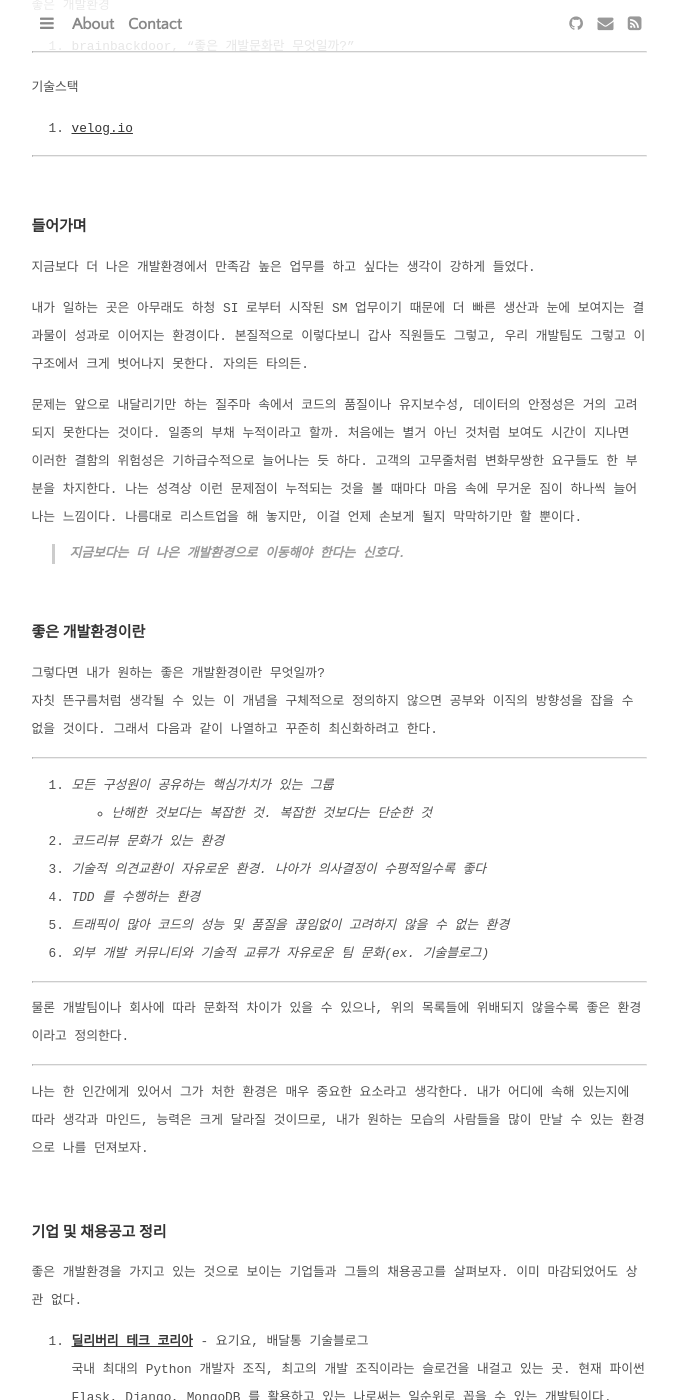
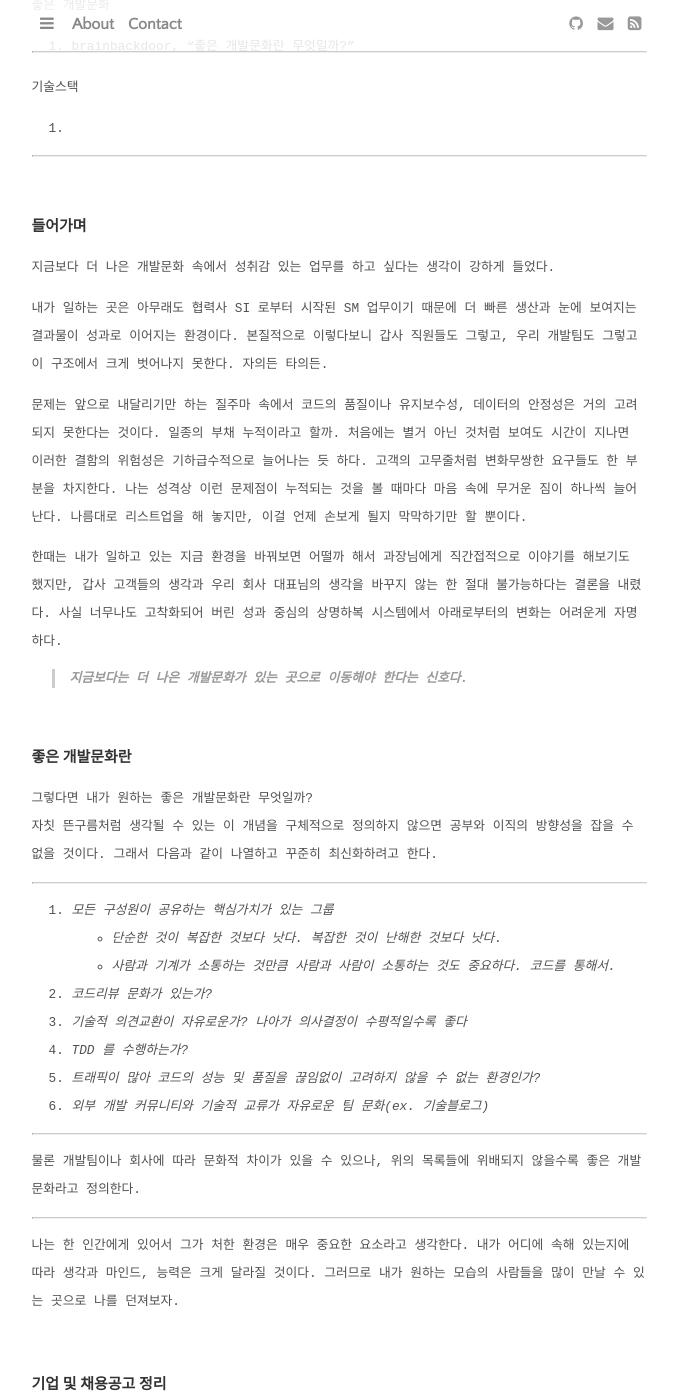
Before and after one commit to daesungRa/namu, a Jekyll site: the page built from _posts/daily/2020-08-21-my-plan.markdown, in a window 1280 px wide and 1400 px high, scrolled down 945 px. Shown: the whole window, without its empty margins (301-979 px from the left). Built offline with Jekyll 4.4.1, drawn with Linux system fonts in a browser that asks for light colours; some web fonts are replaced; some of the changed text lies outside the part shown.

Commit message:
post: Modify my-plan

```diff
--- a/_posts/daily/2020-08-21-my-plan.markdown
+++ b/_posts/daily/2020-08-21-my-plan.markdown
@@ -1,8 +1,8 @@
 ---
-title:  "더 나은 개발환경을 위한 플랜"
+title:  "더 나은 개발문화를 찾아서"
 date:   2020-08-21 19:51:36 +0900
 created: 2020-08-21 19:51:36 +0900
-updated: 2020-08-21 20:58:26 +0900
+updated: 2020-08-22 18:58:26 +0900
 author: namu
 categories: daily
 permalink: "/daily/:year/:month/:day/:title"
@@ -18,103 +18,123 @@
 [목차]
 
 1. [들어가며](#들어가며)
-2. [좋은 개발환경이란](#좋은-개발환경이란)
+2. [좋은 개발문화란](#좋은-문화란)
 3. [기업 및 채용공고 정리](#기업-및-채용공고-정리)
 4. [기술스택 정리](#기술스택-정리)
 5. [공부계획](#공부계획)
 
 [참조]
 
-좋은 개발환경
+좋은 개발문화
 1. [brainbackdoor, "좋은 개발문화란 무엇일까?"](https://brainbackdoor.tistory.com/116)
 
 기술스택
-2. [velog.io](https://velog.io/@doondoony/pipenv-101)
+1. []()
 
 ---
 
 <br>
 ### 들어가며
 
-지금보다 더 나은 개발환경에서 만족감 높은 업무를 하고 싶다는 생각이 강하게 들었다.
+지금보다 더 나은 개발문화 속에서 성취감 있는 업무를 하고 싶다는 생각이 강하게 들었다.
 
-내가 일하는 곳은 아무래도 하청 SI 로부터 시작된 SM 업무이기 때문에 더 빠른 생산과 눈에 보여지는 결과물이 성과로 이어지는 환경이다.
+내가 일하는 곳은 아무래도 협력사 SI 로부터 시작된 SM 업무이기 때문에 더 빠른 생산과 눈에 보여지는 결과물이 성과로 이어지는 환경이다.
 본질적으로 이렇다보니 갑사 직원들도 그렇고, 우리 개발팀도 그렇고 이 구조에서 크게 벗어나지 못한다. 자의든 타의든.
 
 문제는 앞으로 내달리기만 하는 질주마 속에서 코드의 품질이나 유지보수성, 데이터의 안정성은 거의 고려되지 못한다는 것이다.
 일종의 부채 누적이라고 할까. 처음에는 별거 아닌 것처럼 보여도 시간이 지나면 이러한 결함의 위험성은 기하급수적으로 늘어나는 듯 하다.
 고객의 고무줄처럼 변화무쌍한 요구들도 한 부분을 차지한다.
-나는 성격상 이런 문제점이 누적되는 것을 볼 때마다 마음 속에 무거운 짐이 하나씩 늘어나는 느낌이다.
+나는 성격상 이런 문제점이 누적되는 것을 볼 때마다 마음 속에 무거운 짐이 하나씩 늘어난다.
 나름대로 리스트업을 해 놓지만, 이걸 언제 손보게 될지 막막하기만 할 뿐이다.
 
-> **_지금보다는 더 나은 개발환경으로 이동해야 한다는 신호다._**
+한때는 내가 일하고 있는 지금 환경을 바꿔보면 어떨까 해서 과장님에게 직간접적으로 이야기를 해보기도 했지만,
+갑사 고객들의 생각과 우리 회사 대표님의 생각을 바꾸지 않는 한 절대 불가능하다는 결론을 내렸다.
+사실 너무나도 고착화되어 버린 성과 중심의 상명하복 시스템에서 아래로부터의 변화는 어려운게 자명하다.
+
+> **_지금보다는 더 나은 개발문화가 있는 곳으로 이동해야 한다는 신호다._**
 
 <br>
-### 좋은 개발환경이란
+### 좋은 개발문화란
 
-그렇다면 내가 원하는 좋은 개발환경이란 무엇일까?<br>
+그렇다면 내가 원하는 좋은 개발문화란 무엇일까?<br>
 자칫 뜬구름처럼 생각될 수 있는 이 개념을 구체적으로 정의하지 않으면 공부와 이직의 방향성을 잡을 수 없을 것이다.
 그래서 다음과 같이 나열하고 꾸준히 최신화하려고 한다.
 
 ---
 
 1. _모든 구성원이 공유하는 핵심가치가 있는 그룹_
-    - _난해한 것보다는 복잡한 것. 복잡한 것보다는 단순한 것_
-2. _코드리뷰 문화가 있는 환경_
-3. _기술적 의견교환이 자유로운 환경. 나아가 의사결정이 수평적일수록 좋다_
-4. _TDD 를 수행하는 환경_
-5. _트래픽이 많아 코드의 성능 및 품질을 끊임없이 고려하지 않을 수 없는 환경_
+    - _단순한 것이 복잡한 것보다 낫다. 복잡한 것이 난해한 것보다 낫다._
+    - _사람과 기계가 소통하는 것만큼 사람과 사람이 소통하는 것도 중요하다. 코드를 통해서._
+2. _코드리뷰 문화가 있는가?_
+3. _기술적 의견교환이 자유로운가? 나아가 의사결정이 수평적일수록 좋다_
+4. _TDD 를 수행하는가?_
+5. _트래픽이 많아 코드의 성능 및 품질을 끊임없이 고려하지 않을 수 없는 환경인가?_
 6. _외부 개발 커뮤니티와 기술적 교류가 자유로운 팀 문화(ex. 기술블로그)_
 
 ---
 
-물론 개발팀이나 회사에 따라 문화적 차이가 있을 수 있으나, 위의 목록들에 위배되지 않을수록 좋은 환경이라고 정의한다.
+물론 개발팀이나 회사에 따라 문화적 차이가 있을 수 있으나, 위의 목록들에 위배되지 않을수록 좋은 개발문화라고 정의한다.
 
 ---
 
 나는 한 인간에게 있어서 그가 처한 환경은 매우 중요한 요소라고 생각한다.
-내가 어디에 속해 있는지에 따라 생각과 마인드, 능력은 크게 달라질 것이므로,
-내가 원하는 모습의 사람들을 많이 만날 수 있는 환경으로 나를 던져보자.
+내가 어디에 속해 있는지에 따라 생각과 마인드, 능력은 크게 달라질 것이다.
+그러므로 내가 원하는 모습의 사람들을 많이 만날 수 있는 곳으로 나를 던져보자.
 
 <br>
 ### 기업 및 채용공고 정리
 
-좋은 개발환경을 가지고 있는 것으로 보이는 기업들과 그들의 채용공고를 살펴보자. 이미 마감되었어도 상관 없다.
+좋은 개발문화를 가지고 있는 것으로 보이는 기업들과 그들의 채용공고를 살펴보자. 이미 마감되었어도 상관 없다.
 
 1. [**딜리버리 테크 코리아**](https://medium.com/deliverytechkorea) - 요기요, 배달통 기술블로그
     <br>국내 최대의 Python 개발자 조직, 최고의 개발 조직이라는 슬로건을 내걸고 있는 곳.
     현재 파이썬 Flask, Django, MongoDB 를 활용하고 있는 나로써는 일순위로 꼽을 수 있는 개발팀이다.
-    - [언어는 그 언어스럽게 작성되어야 한다. 파이썬스럽다는 것](#https://medium.com/deliverytechkorea/from-java-to-python-eb3a877e53a3)
-    - [Backend Developer 채용공고(2020.05.29 마감)](#https://www.jobplanet.co.kr/companies/88549/job_postings/1152156/backend-developer/%EC%9A%94%EA%B8%B0%EC%9A%94?_rs=desktop_profile_job_postings)
+    - [언어는 그 언어스럽게 작성되어야 한다. 파이썬스럽다는 것](https://medium.com/deliverytechkorea/from-java-to-python-eb3a877e53a3)
+    - [Backend Developer 채용공고(2020.05.29 마감)](https://www.jobplanet.co.kr/companies/88549/job_postings/1152156/backend-developer/%EC%9A%94%EA%B8%B0%EC%9A%94?_rs=desktop_profile_job_postings)
 2. [**숨고의 '엔진' Tech 팀을 소개합니다**](https://brunch.co.kr/@soomgo/1198)
     <br>숨고 테크 팀도 마찬가지로 Python 백엔드 시스템이 중심인 조직이다. AWS 인프라를 활용, Django 와 Flask API 서버를 운영중이다.
-    숨고만의 핵심가치가 있고 오픈 기술블로그를 운영하고 있다는 점에서 좋은 개발환경을 가지고 있지 않을까 추측 가능하다.
+    숨고만의 핵심가치가 있고 오픈 기술블로그를 운영하고 있다는 점에서 좋은 개발문화를 가지고 있지 않을까 추측 가능하다.
     - [숨고 테크팀 오픈 프로젝트](https://github.com/SoomgoTech)
     - [백엔드 Engineer (Python)](https://www.jobplanet.co.kr/companies/323579/job_postings/1165608/%EC%9E%A1%ED%94%8C%EB%9E%98%EB%8B%9B-%EB%A7%A4%EC%B9%AD-%EB%B0%B1%EC%97%94%EB%93%9C-engineer-python/%EB%B8%8C%EB%A0%88%EC%9D%B4%EB%B8%8C%EB%AA%A8%EB%B0%94%EC%9D%BC?_rs=desktop_profile_job_postings)
 
 <br>
 ### 기술스택 정리
 
+위 채용공들에서 공통적으로 요구하는 기술스택을 정리해 보자.
+
 > updated in 20.08.21
 
-현재 내 기술스택과 수준은 다음과 같다
-
 ---
+[AS-IS]
 
 - Python
-    - 파이써닉한 코딩이 가능한가? >
+    - 파이썬스러운 코딩이 가능한가? > comprehension, context manager, decorator
+    - 파이썬스러운 모듈화가 가능한가? >
 - Python Framework
     - (Flask)
     - (Django)
+- NoSQL
+    - (MongoDB) 기본 CRUD 쿼리, 조건 쿼리, aggregation, 쿼리 성능 최적화
+- RDBMS
+    - (Oracle)
+    - (MySql)
+- JavaScript
+    - (Vanilla)
+    - (jQuery)
+    - (TypeScript)
 
 ---
-
-앞으로 해야할 기술스택은 다음과 같다
-
----
+[TO-BE]
 
 - 파이썬으로 TDD 개발에 익숙해지기
 - 웹 백엔드에 주로 활용되는 디자인 패턴 익히기
+- HTTP 완벽 가이드
+- RDBMS 활용 > Oracle, MySql, PostgreSql
+- NoSQL 정리 > MongoDB
+- (CI) Docker, Kubernetes / Jenkins 활용
+- AWS 아키텍쳐 구축
+- 알고리즘에 대한 사고력
+- CS 기본지식 (예를 들어 [Big-O-notation](https://johngrib.github.io/wiki/big-O-notation/))
 
 ---
 
@@ -123,9 +143,30 @@
 
 > updated in 20.08.21
 
-일단은 최대한 빠른 이직을 위해 Djnago 기반 웹앱을 만들어 보자.
+일단은 내가 만들고 싶은 Djnago 기반 웹앱을 만들어 보자.
 상용을 염두에 두며, AWS 클라우드 기반 아키텍쳐 및 CI 개발 및 배포환경 구축을 목표로 한다.
+
+...처음부터 너무 완벽하려고 하지 말자. 명심해라.
+
+---
+[스케줄]
 
 - until 20.08.28 : Django 튜토리얼 polls 앱 만들기, 노마드 코더의 에어비엔비 클론 코딩
 - until 20.09.04 : Two Scoops of Django 책을 참조하면서 공부한 웹앱 살펴보기
-- : 만들고자 하는 웹서비스 구상, 전체적인 조감도 그려보기
+- : 이것을 TDD 기반으로 만든다면 어떻게 할까?
+- : 만들고자 하는 웹서비스 구상, 전체적인 조감도 그려보기 > 기능별 일정 작성
+- : 스케줄별로 각 기능들 구현 (테스트 주도 개발)
+
+---
+[스케줄과 병행]
+
+- HTTP 프로토콜 공부 (HTTP 완벽 가이드)
+    - 현재 작업중인 프로젝트 기반으로 실제적으로 살펴보기
+- 알고리즘 공부
+    - 이틀에 한 개씩 포스팅
+    - 프로그래머스?
+    - 알고리즘 테스트 연습
+- CS, 디자인패턴 공부
+    - 이틀에 한 주제씩?
+
+---
```
